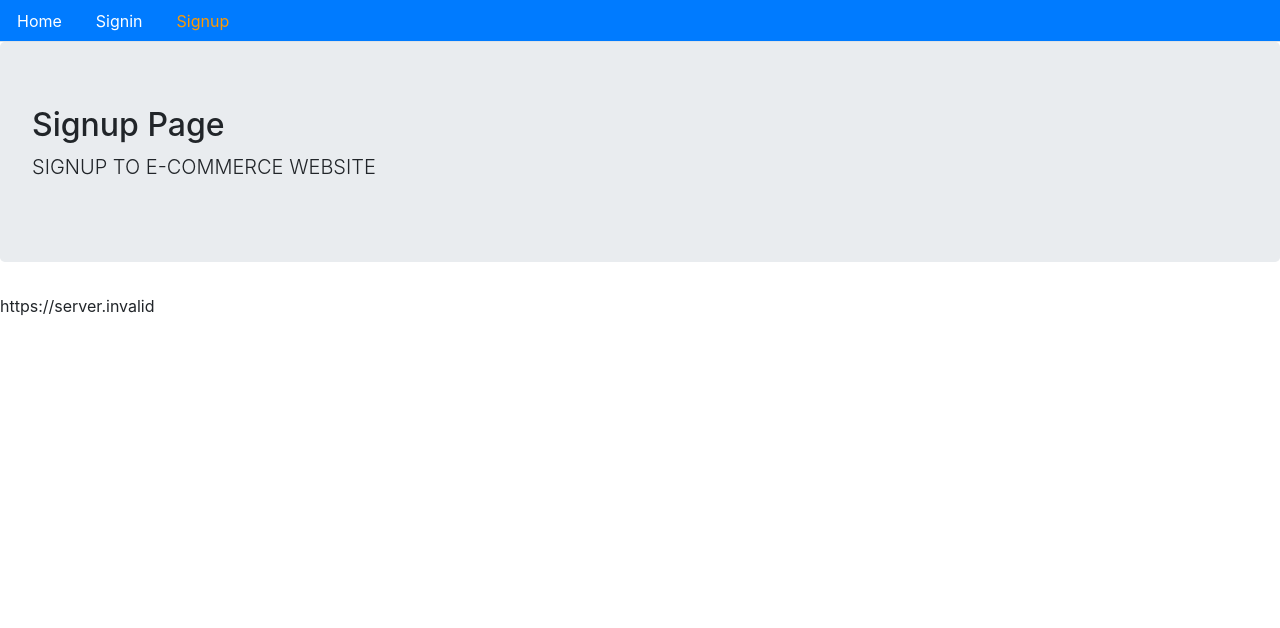
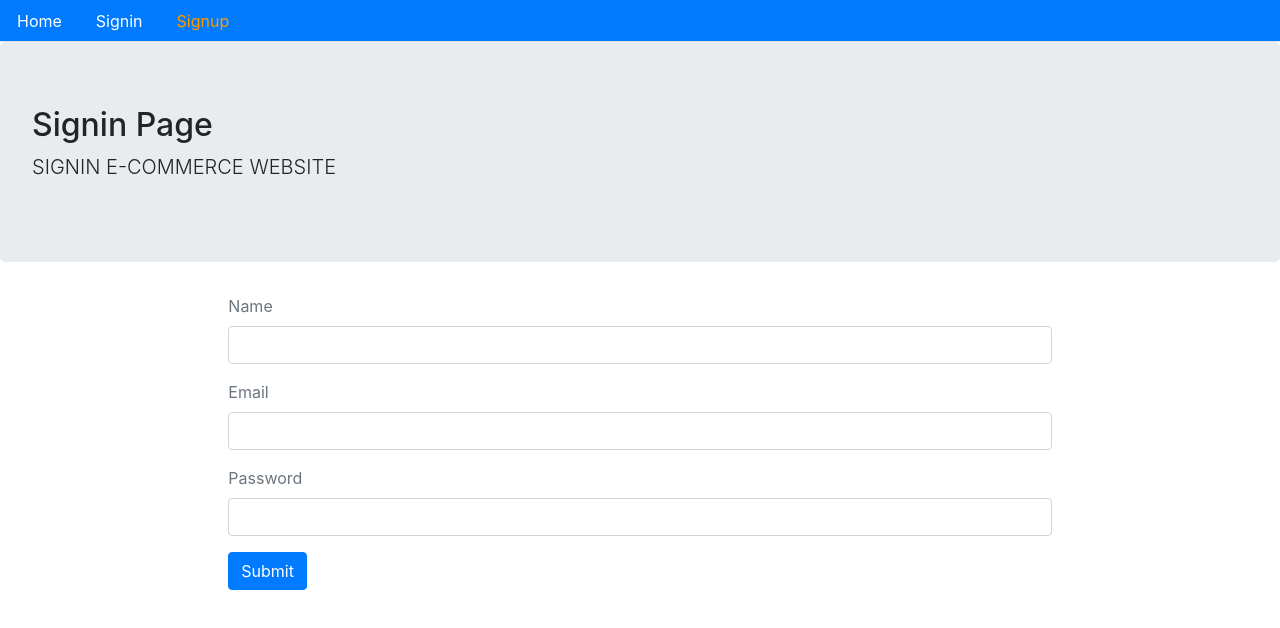
Before and after one commit to biley02/bookstore, a React (Create React App) app in the folder ecommerce-front/: page /signup in a window 1280 px wide. Shown: the top 628 px of the page. Built offline with nearby package versions, Linux system fonts and the light colour scheme; no server answers.

Commit message:
Signup frontend made

```diff
--- a/ecommerce-front/src/user/Signup.js
+++ b/ecommerce-front/src/user/Signup.js
@@ -1,21 +1,184 @@
 import React, {
-    PureComponent
+    PureComponent,
+    useState
 } from "react";
 import Layout from "../core/Layout";
 import {
     API
 } from "../config";
 
-const Signup = () => ( <
-    Layout title = "Signup Page"
-    description = "SIGNUP TO E-COMMERCE WEBSITE" > {
+const Signup = () => {
+    const [values, setValues] = useState({
+        name: "",
+        email: "",
+        password: "",
+        error: "",
+        success: false,
+    });
+
+    const {
+        name,
+        email,
+        password,
+        success,
+        error
+    } = values;
+
+    const handleChange = (name) => (event) => {
+        setValues({...values,
+            error: false,
+            [name]: event.target.value
+        });
+    };
+
+    const signup = (user) => {
+        // console.log(name, email, password);
+        // use axios or fetch to make request to backend
+        return fetch(`${API}/signup`, {
+                method: "POST",
+                headers: {
+                    Accept: "application/json",
+                    "Content-Type": "application/json",
+                },
+                body: JSON.stringify(user),
+            })
+            .then((response) => {
+                return response.json();
+            })
+            .catch((err) => {
+                console.log(err);
+            });
+    };
+
+    const clickSubmit = (event) => {
+        event.preventDefault();
+        setValues({...values,
+            error: false
+        });
+        signup({
+            name,
+            email,
+            password,
+        }).then((data) => {
+            if (data.error) {
+                setValues({...values,
+                    error: data.error,
+                    success: false
+                });
+            } else {
+                setValues({
+                    ...values,
+                    name: "",
+                    email: "",
+                    password: "",
+                    error: "",
+                    success: true,
+                });
+            }
+        });
+    };
+
+    const signUpForm = () => ( <
+        form >
+        <
+        div className = "form-group" >
+        <
+        label className = "text-muted" > Name < /label>{" "} <
+        input onChange = {
+            handleChange("name")
+        }
+        type = "text"
+        className = "form-control"
+        value = {
+            name
+        }
+        />{" "} <
+        /div>{" "} <
+        div className = "form-group" >
+        <
+        label className = "text-muted" > Email < /label>{" "} <
+        input onChange = {
+            handleChange("email")
+        }
+        type = "email"
+        className = "form-control"
+        value = {
+            email
+        }
+        />{" "} <
+        /div>{" "} <
+        div className = "form-group" >
+        <
+        label className = "text-muted" > Password < /label>{" "} <
+        input onChange = {
+            handleChange("password")
+        }
+        type = "password"
+        className = "form-control"
+        value = {
+            password
+        }
+        />{" "} <
+        /div>{" "} <
+        button onClick = {
+            clickSubmit
+        }
+        className = "btn btn-primary" > {
+            " "
+        }
+        Submit {
+            " "
+        } <
+        /button>{" "} <
+        /form>
+    );
+
+    const showError = () => ( <
+        div className = "alert alert-danger"
+        style = {
+            {
+                display: error ? "" : "none",
+            }
+        } >
+        {
             " "
         } {
-        API
+            error
+        } {
+            " "
+        } <
+        /div>
+    );
+    const showSuccess = () => ( <
+        div className = "alert alert-info"
+        style = {
+            {
+                display: success ? "" : "none",
+            }
+        } >
+        New account is created. {
+            " "
+        } <
+        /div>
+    );
+
+    return ( <
+        Layout title = "Signin Page"
+        description = "SIGNIN E-COMMERCE WEBSITE"
+        className = "container col-md-8 offset-md-2" >
+        {
+            " "
+        } {
+            showSuccess()
+        } {
+            showError()
+        } {
+            signUpForm()
         } {
             " "
         } <
         /Layout>
     );
+};
 
 export default Signup;
```
Lines whose indentation alone changed are shown as unchanged.
